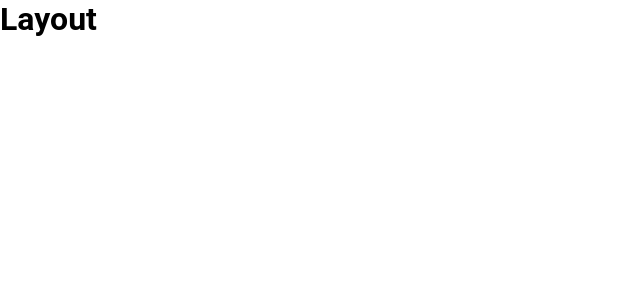
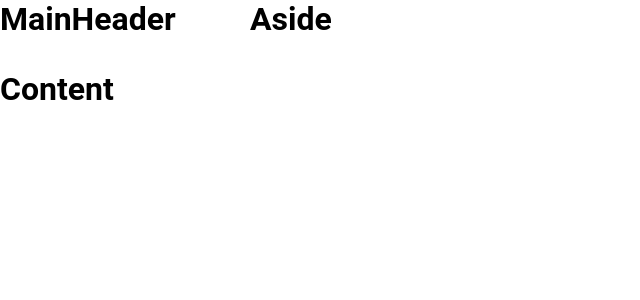
Before and after one commit to GabrielAL-codex/minha-carteira, a React (Create React App) app: page / in a window 1280 px wide. Shown: the top 300 px of the page, without its empty margins (0-640 px from the left). Built offline with nearby package versions, Linux system fonts and the light colour scheme.

Commit message:
Configurando o Grid

```diff
--- a/src/Components/Layout/index.tsx
+++ b/src/Components/Layout/index.tsx
@@ -1,12 +1,18 @@
 import React from 'react';
 
-import { Container } from './styles';
+import { Grid } from './styles';
+
+import MainHeader from '../MainHeader';
+import Aside from '../Aside';
+import Content from '../Content';
 
 const Layout: React.FC = () => {
     return (
-        <Container>
-            <h1>Layout</h1>
-        </Container>
+        <Grid>
+            <MainHeader />
+            <Aside />
+            <Content />
+        </Grid>
     );
 
 }
--- a/src/Components/Layout/styles.ts
+++ b/src/Components/Layout/styles.ts
@@ -1,3 +1,23 @@
 import styled from 'styled-components';
 
-export const Container = styled.div``;
+/**
+* Layout
+* MH = MainHeader
+* AS = Aside
+* CT = Content
+*/
+
+export const Grid = styled.div`
+    display: grid;
+    grid-template-columns: 250px auto;
+    grid-template-rows: 70px auto;
+
+    grid-template-areas:
+    'AS MH'
+    'AS CT';
+
+    height: 100vh;
+
+
+
+`;
```
